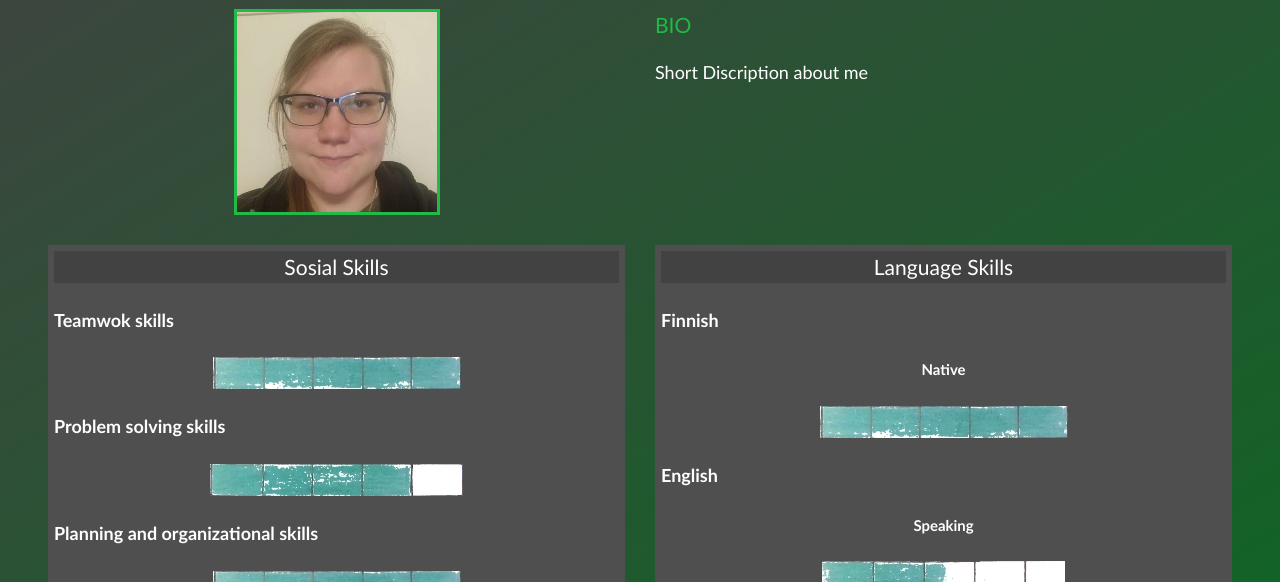
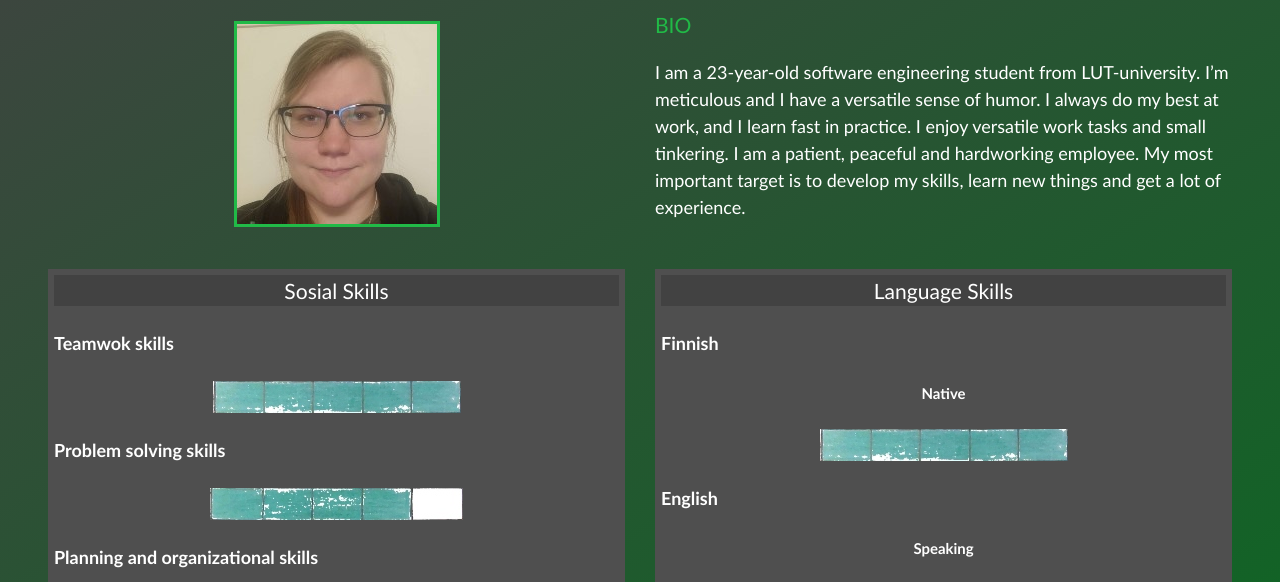
Before and after one commit to iitaellu/web_portfolio, a website: page dist/about.html in a window 1280 px wide. Shown: the part 195-777 px from the top of the page. Drawn offline with Linux system fonts and the light colour scheme.

Commit message:
aboutME bio written

```diff
--- a/dist/about.html
+++ b/dist/about.html
@@ -53,7 +53,7 @@
 
             <div class="bio">
                 <h3 class="text-secondary">BIO</h3>
-                <p>Short Discription about me</p>
+                <p>I am a 23-year-old software engineering student from LUT-university. I’m meticulous and I have a versatile sense of humor. I always do my best at work, and I learn fast in practice. I enjoy versatile work tasks and small tinkering. I am a patient, peaceful and hardworking employee. My most important target is to develop my skills, learn new things and get a lot of experience. </p>
             </div>
 
             <div class="skills sosial-skills">
```
